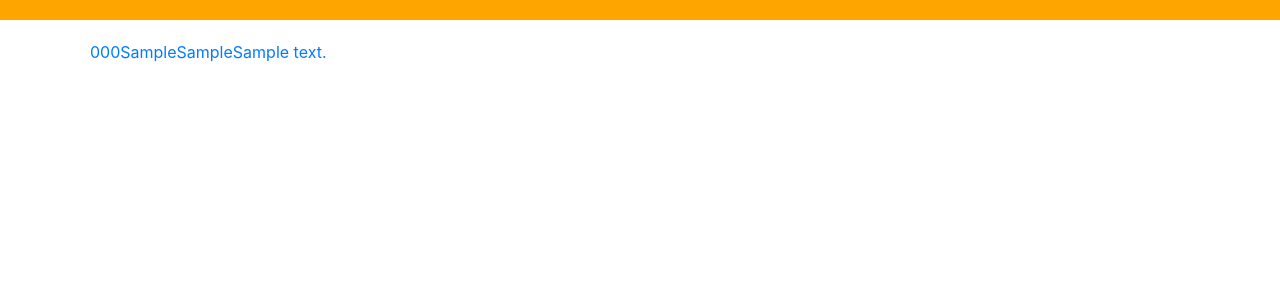
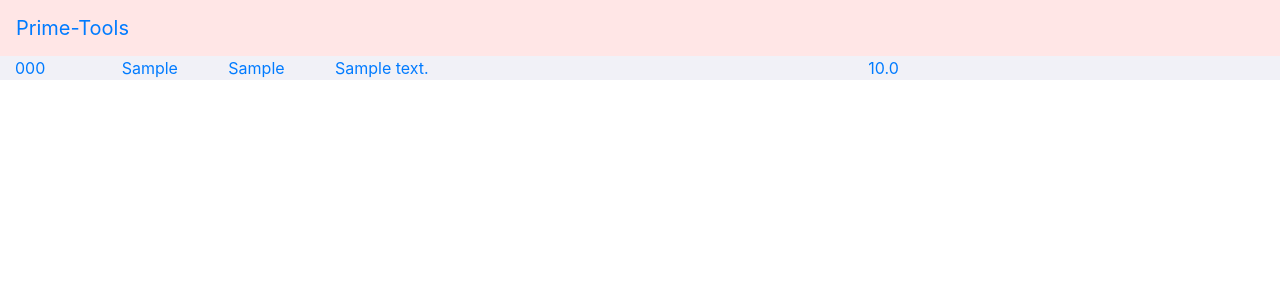
Before and after one commit to Iliner/opt_new, a Django app: page / in a window 1280 px wide. Shown: the top 300 px of the page. Run offline with Django 3.2, Linux system fonts and the light colour scheme; tables that the repository leaves empty hold one stand-in row (values such as "Sample post"); some libraries are stand-ins or nearby versions.

Commit message:
Немного изменений

```diff
--- a/opt_online/static/css/main.css
+++ b/opt_online/static/css/main.css
@@ -1,11 +1,14 @@
-#header {
-	width: 100%;
-	height: 20px;
-	background-color: orange;
+nav.navbar {
+	background-color: #ffe6e6;
 }
 
-.container {
+
+/*.container {
 	display: flex;
 	flex-direction: row;
 	padding: 20px;
+}*/
+
+.row {
+	background-color: #f1f1f7;
 }
--- /dev/null
+++ b/opt_online/templates/includes/header.html
@@ -0,0 +1,5 @@
+
+<nav class='navbar navbar-default'>
+	<div class='container-fluid'></div>
+	<div class='navbar-header'><a href="/" class='navbar-brand'>Prime-Tools</a></div>
+</nav>
--- a/opt_online/templates/opt_online/hello.html
+++ /dev/null
@@ -1,4 +0,0 @@
-{% extends 'opt_online/index.html' %}
-{% block main %}
-	<h1>Hello World</h1>
-{% endblock %}
--- a/opt_online/templates/opt_online/index.html
+++ b/opt_online/templates/opt_online/index.html
@@ -1,8 +1,10 @@
 {% load staticfiles %}
+
+
 <!DOCTYPE html>
 <html>
 <head>
-	<title></title>
+	<title>Django</title>
  	<script type="text/javascript" src="https://code.jquery.com/jquery-2.1.3.min.js"></script>
 	<link rel="stylesheet" href="https://stackpath.bootstrapcdn.com/bootstrap/4.1.1/css/bootstrap.min.css" integrity="sha384-WskhaSGFgHYWDcbwN70/dfYBj47jz9qbsMId/iRN3ewGhXQFZCSftd1LZCfmhktB" crossorigin="anonymous">
 	<script src="https://code.jquery.com/jquery-3.3.1.slim.min.js" integrity="sha384-q8i/X+965DzO0rT7abK41JStQIAqVgRVzpbzo5smXKp4YfRvH+8abtTE1Pi6jizo" crossorigin="anonymous"></script>
@@ -11,22 +13,34 @@
 	<link rel="stylesheet" href="{% static 'css/main.css' %}">
 </head>
 <body>
+
+	{% include '/includes/header.html' %}
+
+	<nav class='navbar navbar-default'>
+		<div class='container-fluid'></div>
+		<div class='navbar-header'><a href="/" class='navbar-brand'>Prime-Tools</a></div>
+	</nav>
+
 <div>
-	<div id='header'>
+	<div class='container-fluid'>
+	{% for good in goods %}
+			<a href="code/{{good.code}}">
+				<div class="row">
+					<div class='col-xs-1 col-sm-1 col-md-1 col-lg-1 '>{{good.code}}</div>
+					<div class='col-xs-1 col-sm-2 col-md-1 col-lg-1 '>{{good.producer}}</div>
+					<div class='col-xs-1 col-sm-3 col-md-1 col-lg-1 '>{{good.articul}}</div>
+					<div class='col-xs-2 col-sm-3 col-md-4 col-lg-5 '>{{good.description}}</div>
+					<div class='col-xs-1 col-sm-1 col-md-1 col-lg-1 '>{{good.price}}</div>
+			  	</div>
+			</a>
+	{% endfor %}
 	</div>
+</div>
 
-
-	{% for good in goods %}
-		<a href="code/{{good.code}}"><div class='container'>
-			<div>{{good.code}}</div>
-			<div>{{good.producer}}</div>
-			<div>{{good.articul}}</div>
-			<div>{{good.description}}</div>
-		</div></a>
-	{% endfor %}
-</div>
+<div id='main'>
 {% block main %}
 {% endblock %}
+</div>
 
 <script type="text/javascript">
 </script>
--- a/opt_online/urls.py
+++ b/opt_online/urls.py
@@ -6,5 +6,4 @@ from . import views
 urlpatterns = [
 	url(r'^$',  views.index, name='index'),
 	url(r"^code/(?P<code>\d+)/$", views.good, name='good'),
-	url(r'^hello', views.hello, name='hello'),
 ]
--- a/opt_online/views.py
+++ b/opt_online/views.py
@@ -9,14 +9,13 @@ def hello(request):
 
 def index(request):
 	goods = Goods.objects.all()
-	good = Goods.objects.first()
 	#paginator = Paginator(Good.objects.filter(category=cat).order_by('name'), 1)
 	return render(request, 'opt_online/index.html', {'goods': goods})
 
 def good(request, code):
 	good = Goods.objects.get(code=code)
 	#good = code
-	return render(request, 'opt_online/good.html', {'good': good})
+	return render(request, 'opt_online/good.html', {'good': good, 'req': request})
 
 
 # def categories(request):
```
Also changed, not shown: 1 other file.
